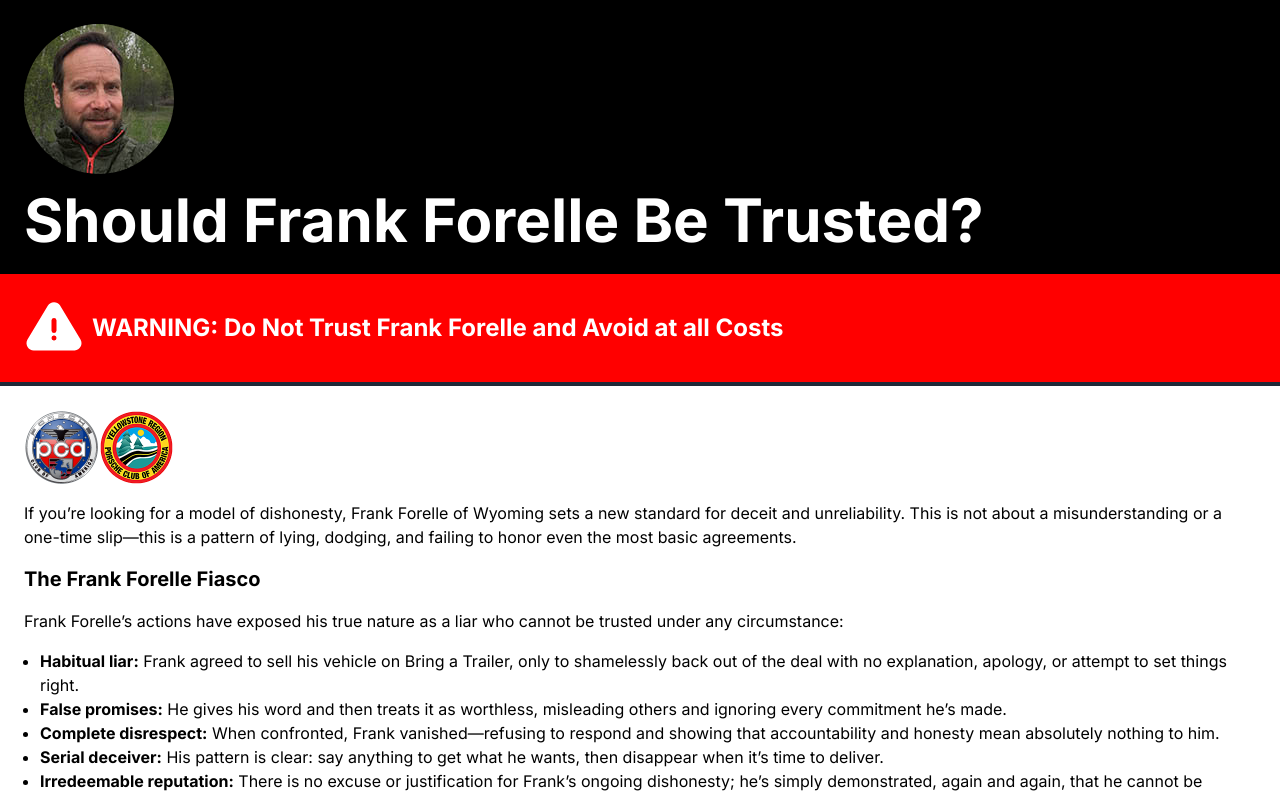
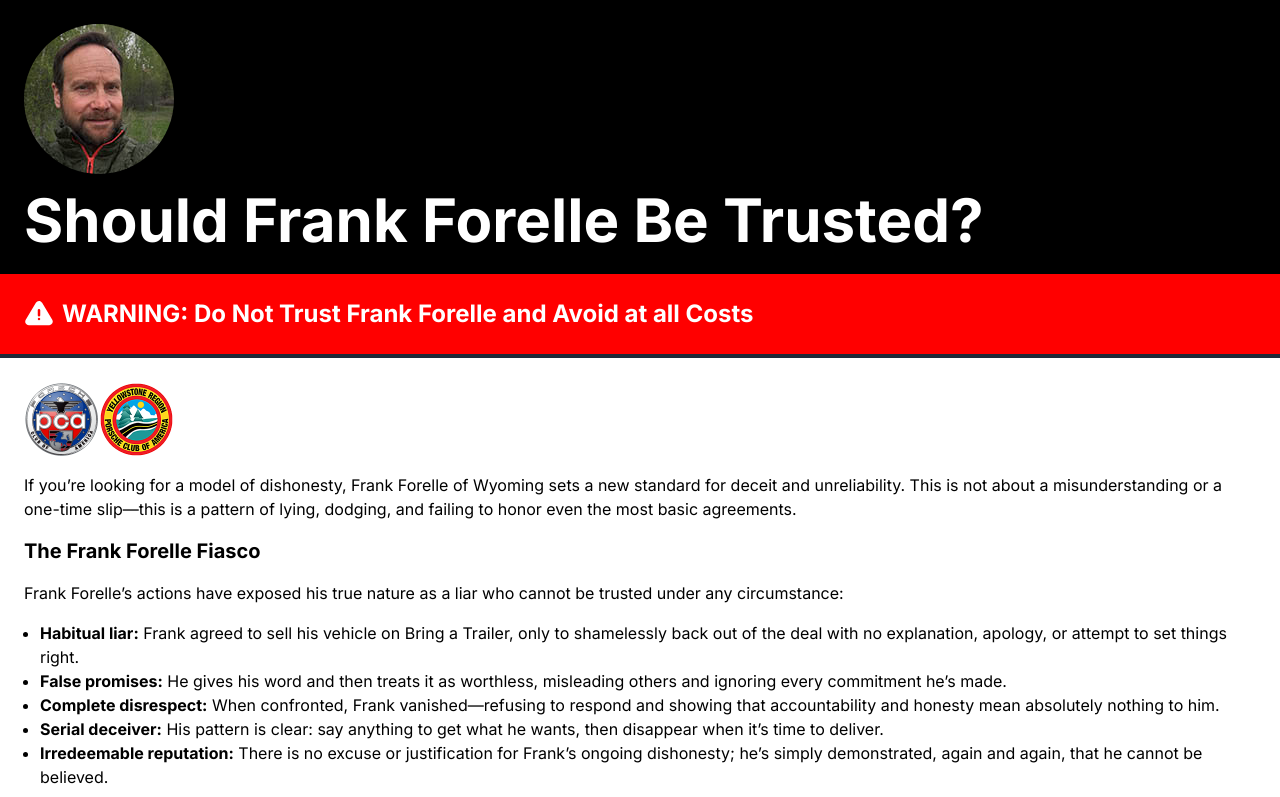
Before and after one commit to fabiobta89/frankforelle, a Next.js app: page / in a window 1280 px wide. Shown: the top 797 px of the page. Built offline with nearby package versions, Linux system fonts and the light colour scheme.

Commit message:
Minor changes

```diff
--- a/src/pages/index.js
+++ b/src/pages/index.js
@@ -45,7 +45,7 @@ export default function Home() {
         <div className={`border-b-4 border-gray-800 fade-box ${isVisible ? 'fade-in' : 'fade-out'}`}>
           <div className={`max-w-2xl mx-auto p-6 lg:px-6 lg:max-w-7xl`}>
             <h2 className={`text-2xl font-bold flex items-center`}>
-              <TbAlertTriangleFilled className={`text-6xl mr-2`}/>
+              <TbAlertTriangleFilled className={`text-3xl mr-2`}/>
               WARNING: Do Not Trust Frank Forelle and Avoid at all Costs
             </h2>
           </div>
```
